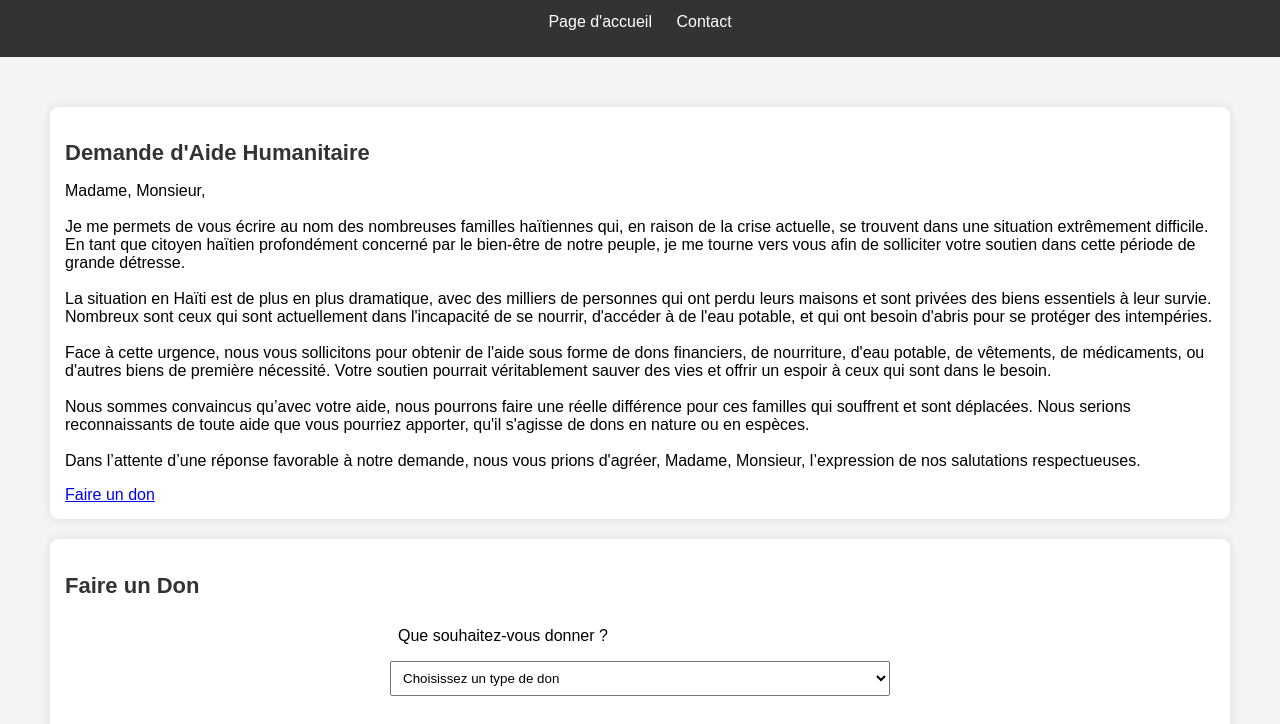
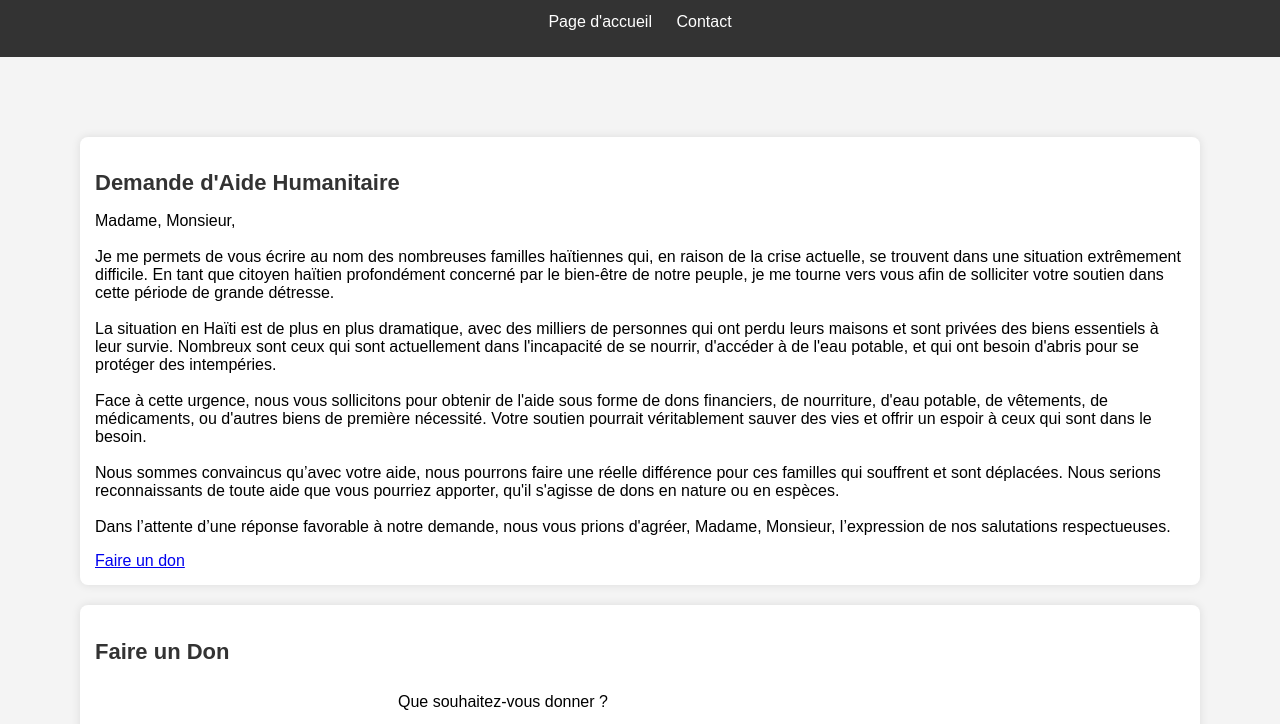
Before and after one commit to haiti99/aide-humanitaire-haiti, a plain HTML site: page index.html in a window 1280 px wide. Shown: the part 41-765 px from the top of the page. Drawn offline with Linux system fonts and the light colour scheme.

Commit message:
Update style.css

```diff
--- a/style.css
+++ b/style.css
@@ -33,7 +33,7 @@ nav ul li a {
 }
 
 main {
-  padding: 50px; /* Ajouter un peu d'espace interne */
+  padding: 80px; /* Ajouter un peu d'espace interne */
   margin: 5 50px; /* Ajouter des marges à gauche et à droite de la page */
 }
 
```
